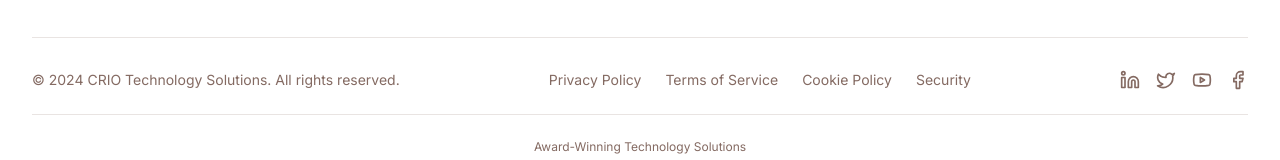
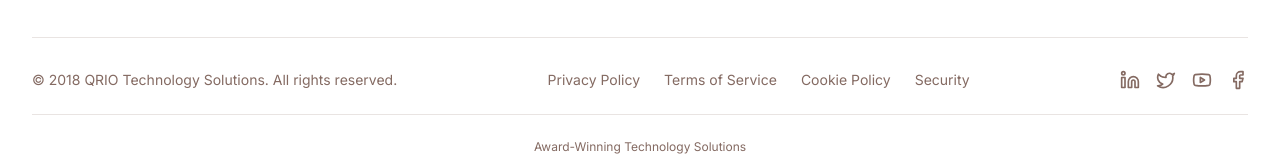
Before and after one commit to ErkutCan1337/park-brand-builder, a React (Vite) app: page /about in a window 1280 px wide. Shown: the part 2464-2624 px from the top of the page. Built offline with nearby package versions, Linux system fonts and the light colour scheme.

Commit message:
Code edited in Lovable Code Editor
Edited UI in Lovable

```diff
--- a/src/components/Footer.tsx
+++ b/src/components/Footer.tsx
@@ -160,7 +160,7 @@ const Footer = () => {
           <div className="flex flex-col md:flex-row justify-between items-center gap-4">
             {/* Copyright */}
             <div className="text-sm text-muted-foreground">
-              © 2024 CRIO Technology Solutions. All rights reserved.
+              © 2018 QRIO Technology Solutions. All rights reserved.
             </div>
 
             {/* Legal Links */}
```
